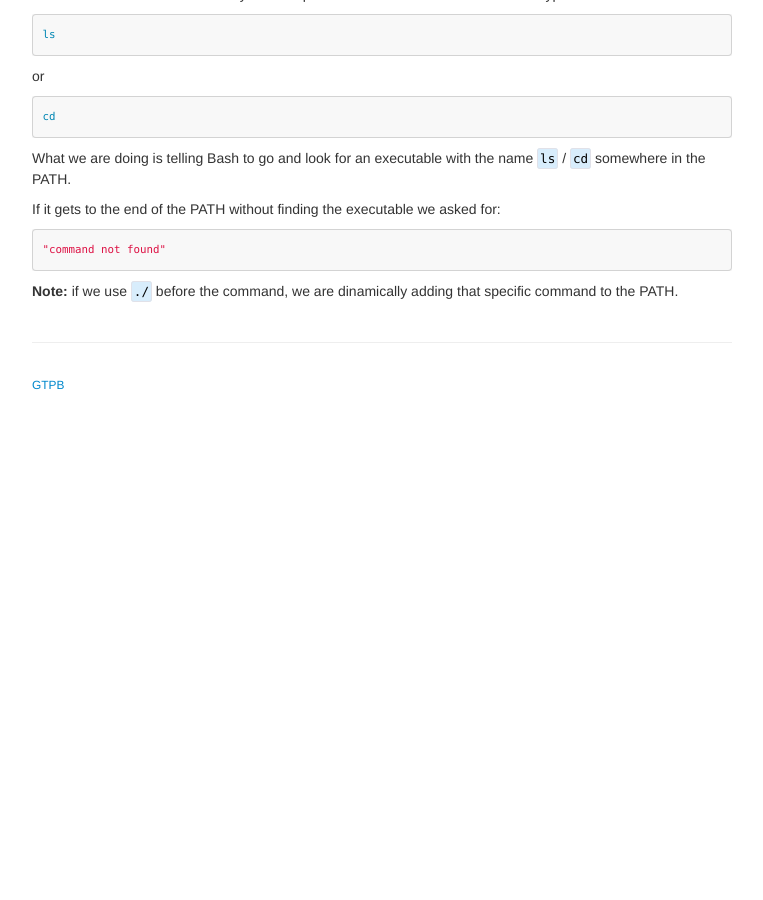
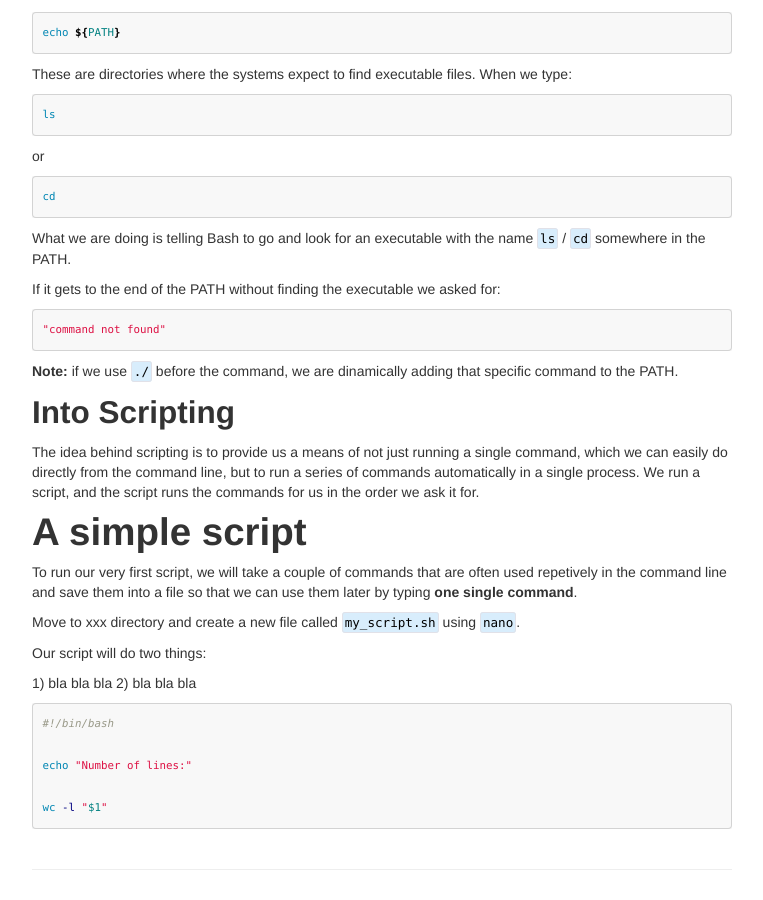
Before and after one commit to GTPB/IBB21, a Jekyll site: the page built from pages/Introduction.md, in a window 1280 px wide and 900 px high, scrolled down 1296 px. Shown: the whole window, without its empty margins (258-1021 px from the left). Built offline with Jekyll 4.4.1, drawn with Linux system fonts in a browser that asks for light colours; our own code applies the rules of GitHub Pages for plain Markdown files; before the commit the page ends 1701 px from its top, so only the background shows below that; some of the changed text lies outside the part shown.

Commit message:
still adding content to introduction page

````diff
--- a/pages/Introduction.md
+++ b/pages/Introduction.md
@@ -1,14 +1,14 @@
-
+##### Introduction to Scripting with Bash
 
 ![](../assets/readme_img/scripting.jpg)
 
-## What is a script?
+# What is a script?
 
 * A script is a text file.
 * A text file file living on the disk which has some text in it.
 * The text is a series of commandands which are interpreted by bash.
 
-## Scripting vs Programming
+# Scripting vs Programming
 
 * Although scripting languages are programming languages, not all programming languages are 	  scripting languages.
 * With one we use a **compiler**, with the other we use an **interpreter**.
@@ -19,13 +19,13 @@
 
 * Bash is a scripting language. Bash, in Linux, allows us to **automate repetitive tasks** using its own expressions and programming logic.
 
-## Why are scripts useful and powerful?
+# Why are scripts useful and powerful?
 
 * Reproducibility (...)
 * Accuracy (...)
 * Productivity (...)
 
-## There are some special features in scripts:
+# There are some special features in scripts:
 
 Shibang line (tells the system how you want the script to be interpreted).
 
@@ -58,3 +58,24 @@ If it gets to the end of the PATH without finding the executable we asked for:
 "command not found"
 ```
 **Note:** if we use `./` before the command, we  are dinamically adding that specific command to the PATH.
+
+## Into Scripting
+The idea behind scripting is to provide us a means of not just running a single command, which we can easily do directly from the command line, but to run a series of commands automatically in a single process. We run a script, and the script runs the commands for us in the order we ask it for.
+
+# A simple script
+To run our very first script, we will take a couple of commands that are often used repetively in the command line and save them into a file so that we can use them later by typing **one single command**.
+
+Move to xxx directory and create a new file called `my_script.sh` using `nano`.
+
+Our script will do two things:
+
+1) bla bla bla
+2) bla bla bla
+
+```bash
+#!/bin/bash
+
+echo "Number of lines:"
+
+wc -l "$1"
+```
````
